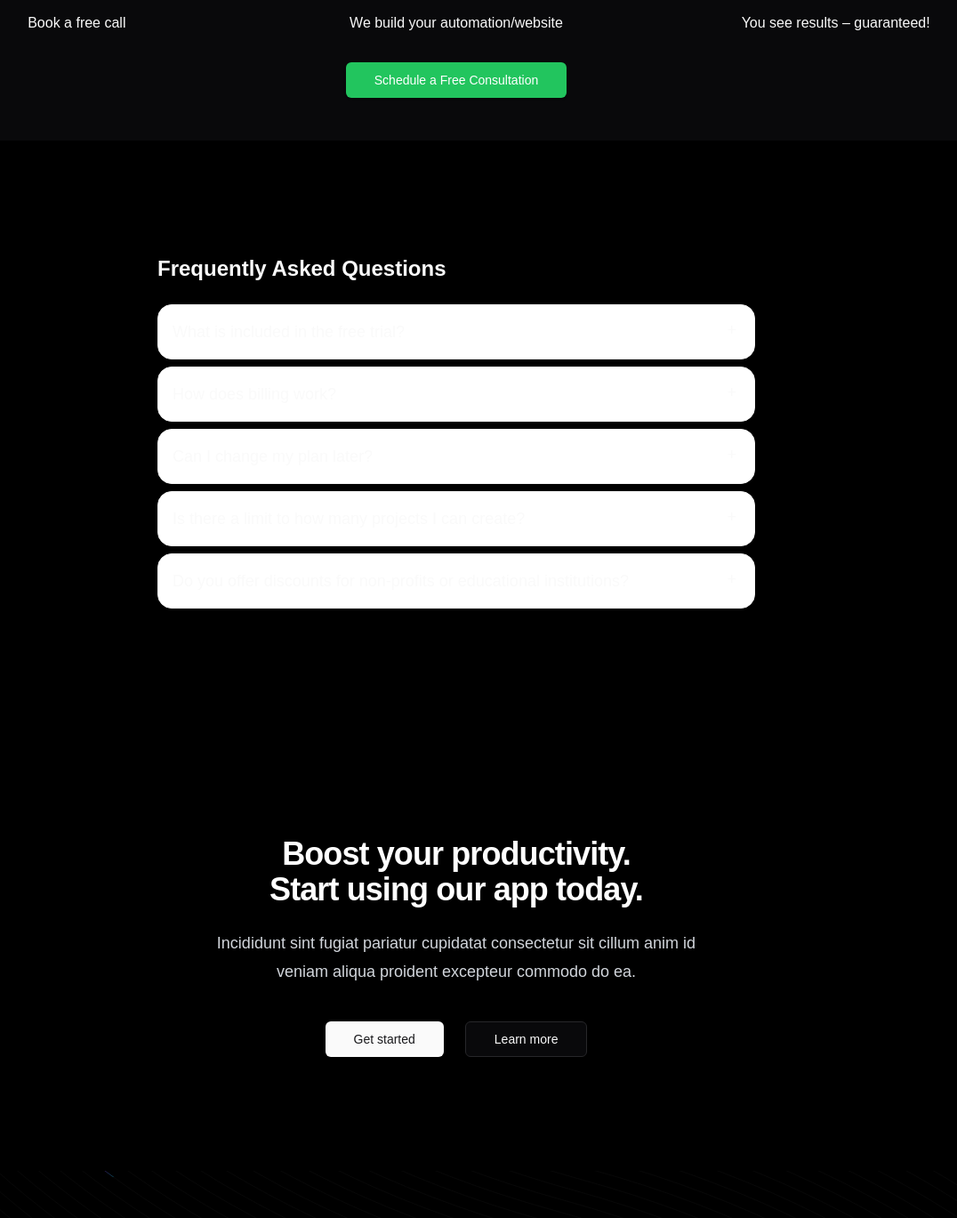
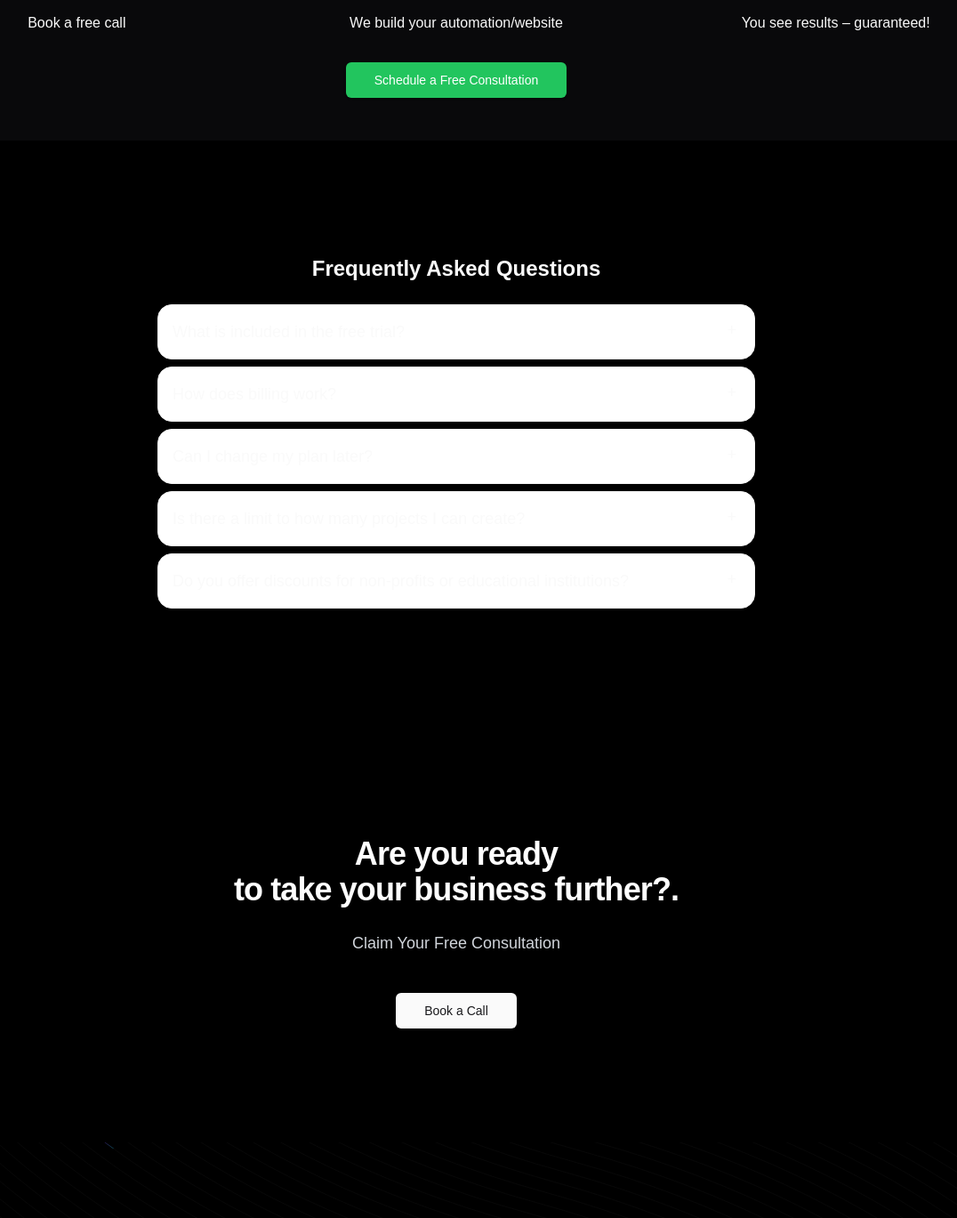
Before and after one commit to harryyking/HemoHeros, a Next.js app: page / in a window 1280 px wide. Shown: the part 2000-3369 px from the top of the page at 89% size, without its empty margins (127-1203 px from the left). Built offline with nearby package versions, Linux system fonts and the light colour scheme; a web font is replaced by a local one.

Commit message:
new cta edit

```diff
--- a/components/cta.tsx
+++ b/components/cta.tsx
@@ -6,18 +6,14 @@ export default function CTA() {
       <div className="mx-auto max-w-7xl px-6 lg:px-8">
         <div className="mx-auto max-w-2xl text-center">
           <h2 className="text-3xl font-bold tracking-tight text-white sm:text-4xl">
-            Boost your productivity.<br />Start using our app today.
+            Are you ready<br />to take your business further?.
           </h2>
           <p className="mx-auto mt-6 max-w-xl text-lg leading-8 text-gray-300">
-            Incididunt sint fugiat pariatur cupidatat consectetur sit cillum anim id veniam aliqua proident excepteur
-            commodo do ea.
+            Claim Your Free Consultation
           </p>
           <div className="mt-10 flex items-center justify-center gap-x-6">
             <Button size="lg">
-              Get started
-            </Button>
-            <Button variant="outline" size="lg">
-              Learn more
+              Book a Call
             </Button>
           </div>
         </div>
--- a/components/faq.tsx
+++ b/components/faq.tsx
@@ -44,7 +44,7 @@ export default function FAQ() {
   return (
     <div className="flex flex-col items-center py-24 sm:py-32 bg-black">
       <div className="w-full max-w-2xl">
-        <h2 className="text-2xl font-bold mb-6">Frequently Asked Questions</h2>
+        <h2 className="text-2xl font-bold mb-6 text-center">Frequently Asked Questions</h2>
         <div className="space-y-2 w-full">
           {faqs.map((faq, index) => (
             <div key={index} className="collapse collapse-plus bg-base-100 join-item border border-base-200">
```
